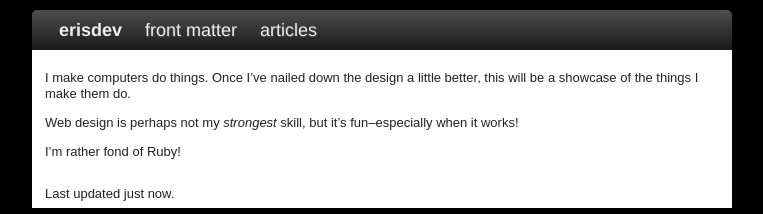
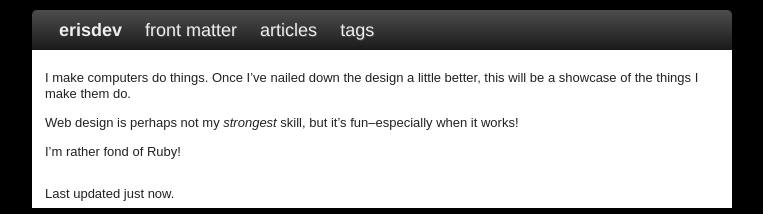
Before and after one commit to erisdev/erisdev.github.io, a Jekyll site: the page built from index.md, in a window 1280 px wide. Shown: the top 214 px of the page, without its empty margins (258-1021 px from the left). Built offline with Jekyll 4.4.1, drawn with Linux system fonts in a browser that asks for light colours; Markdown is read by kramdown in place of the engine named in the settings.

Commit message:
add "tags" link to header

```diff
--- a/_layouts/default.html
+++ b/_layouts/default.html
@@ -35,6 +35,7 @@
 					<h1 class="ui-menu-title" role="title">{{ site.title }}</h1>
 					<a class="ui-menu-item" href="/">front matter</a>
 					<a class="ui-menu-item" href="/articles">articles</a>
+					<a class="ui-menu-item" href="/tags">tags</a>
 				</nav>
 			</header>
 			<div id="main" role="main">
```
